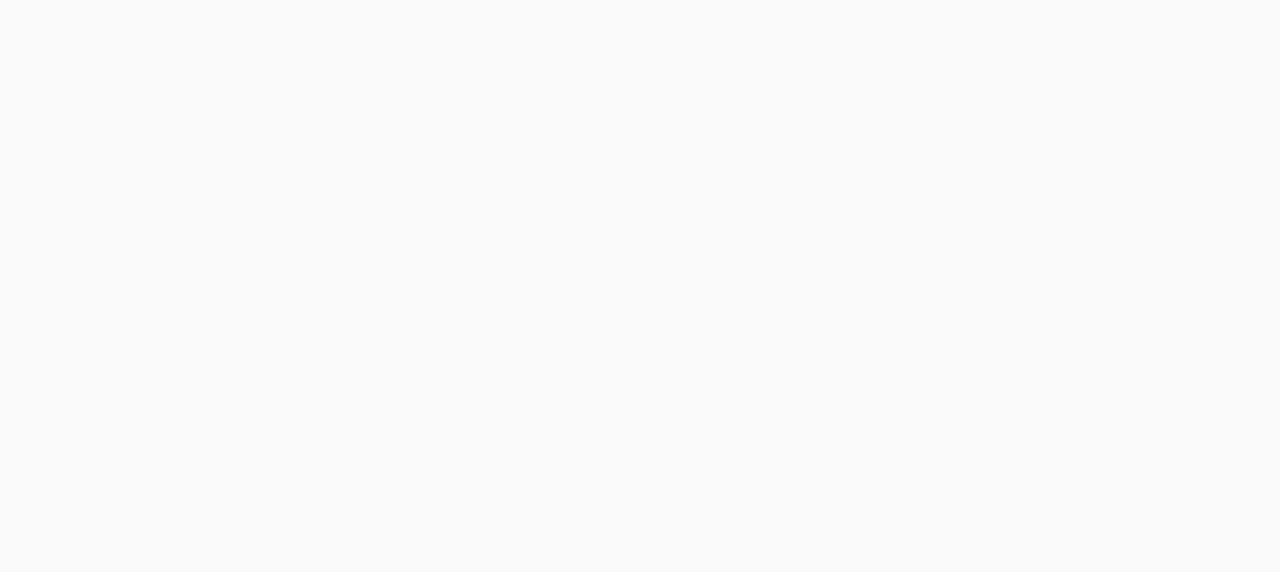
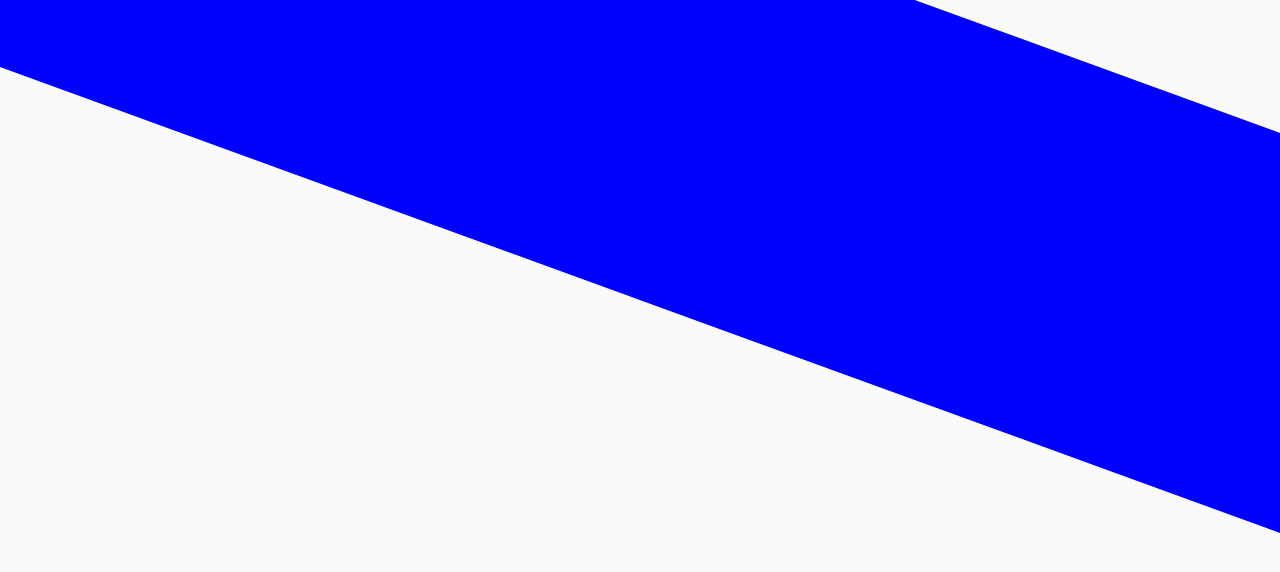
Before and after one commit to springbreak2020/SBFrontEnd, a React (Create React App) app in the folder sbfe/: page / in a window 1280 px wide. Shown: the top 572 px of the page. Built offline with nearby package versions, Linux system fonts and the light colour scheme.

Commit message:
Login page styled.

```diff
--- a/sbfe/src/App.css
+++ b/sbfe/src/App.css
@@ -36,3 +36,21 @@
     transform: rotate(360deg);
   }
 }
+
+.decorative-div {
+  width: 100%;
+  height: 400px;
+  background-color: blue;
+  transform: skewY(20deg);
+  overflow: hidden;
+  position: absolute;
+  top: -100px;
+}
+
+.decorative-div h1 {
+  z-index: 2;
+  position: relative;
+  font-size: 24px;
+  padding: 5%;
+  margin-top: 15%;
+}
--- a/sbfe/src/components/Login.js
+++ b/sbfe/src/components/Login.js
@@ -1,8 +1,11 @@
 import React from "react";
+
+import "../App.css";
 
 export const Login = () => {
   return (
-    <div>
+    <div className="login-body">
+      <div className="decorative-div"></div>
       <h1>
         Welcome to Basic Budget Tracker. Please log in or sign up to continue.{" "}
       </h1>
--- a/sbfe/src/components/utils/Routes.js
+++ b/sbfe/src/components/utils/Routes.js
@@ -8,7 +8,7 @@ export const Routes = () => {
   return (
     <>
       {/* <Route exact path="/" component={Home} /> */}
-      <Route path= "/Login" component={Login} />
+      <Route exact path= "/" component={Login} />
       <Route path= "/notes" component={Notes} />
     </>
   );
```
